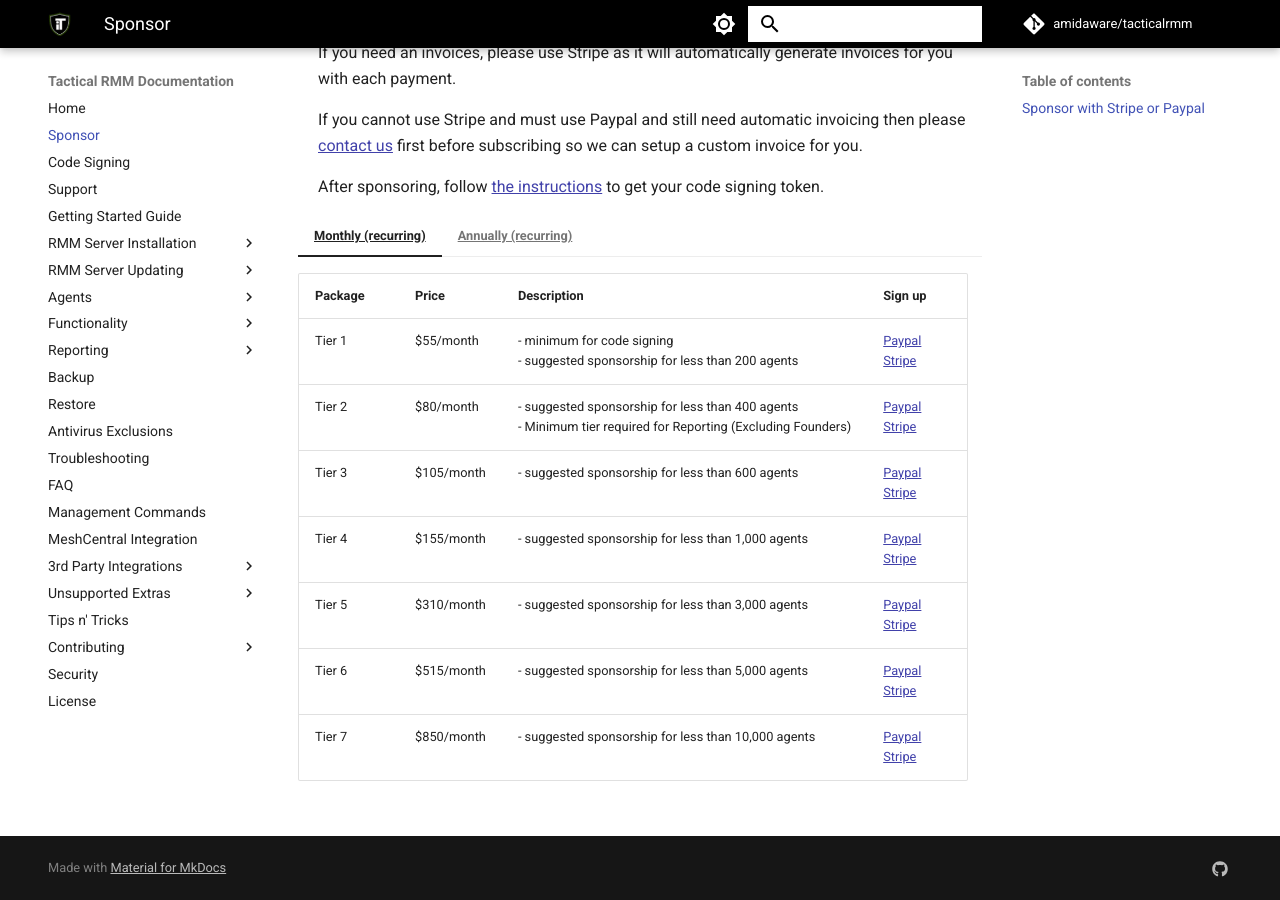
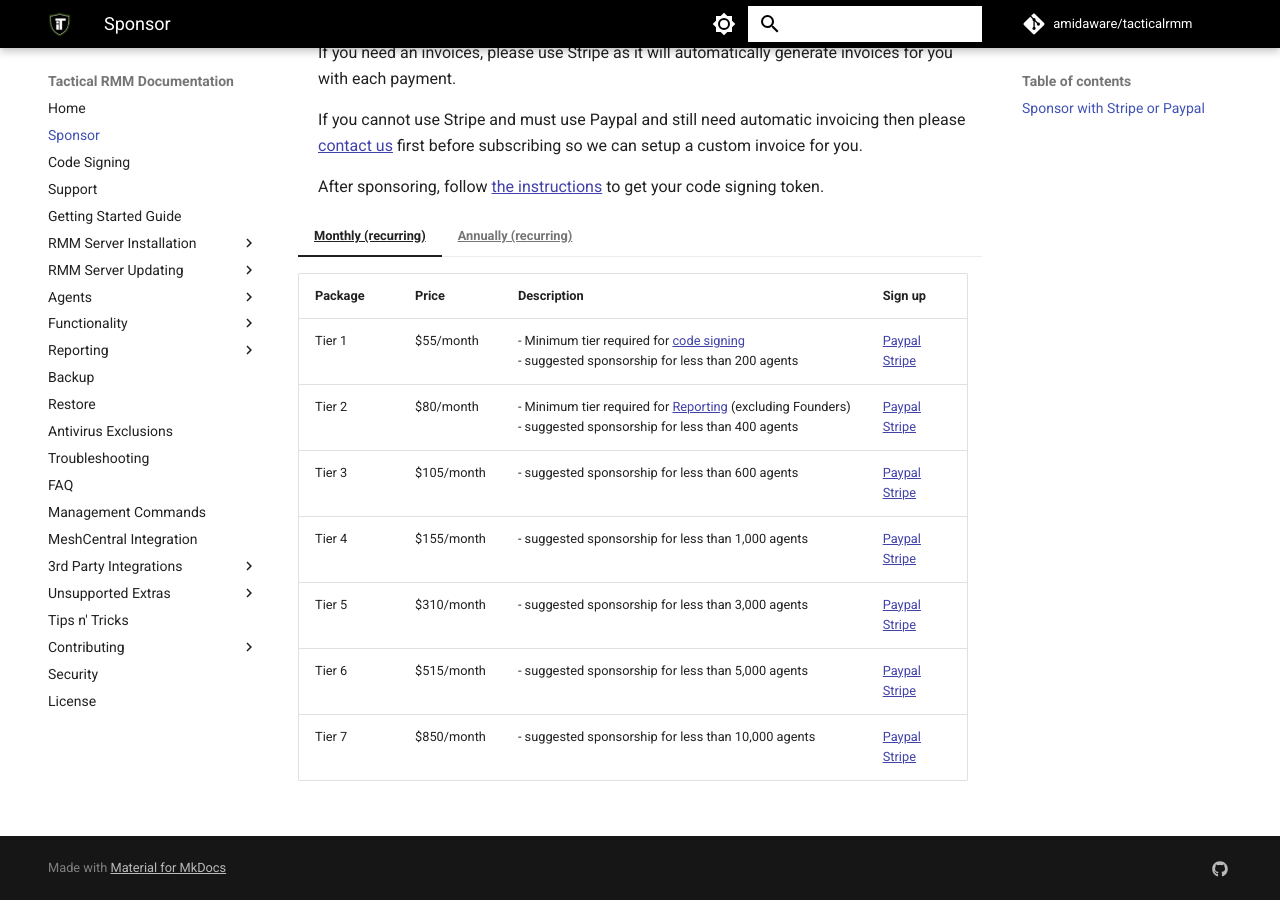
Before and after one commit to amidaware/trmm-docs, an MkDocs documentation site: the page built from docs/sponsor.md, in a window 1280 px wide and 900 px high, scrolled down 705 px. Built offline with MkDocs 1.6.1 and Material for MkDocs 9.7.7, drawn with Linux system fonts in a browser that asks for light colours; comment, search, counter and statistics services are not loaded.

Commit message:
add links

```diff
--- a/docs/sponsor.md
+++ b/docs/sponsor.md
@@ -22,8 +22,8 @@
 
     | Package | Price | Description | Sign up |
     | --- | --- | --- | --- |
-    | Tier 1 | $55/month | - minimum for code signing<br>- suggested sponsorship for less than 200 agents | [Paypal](https://www.paypal.com/webapps/billing/plans/subscribe?plan_id=P-8GF46962LC4592048MPWTBJY) <br />[Stripe](https://buy.stripe.com/cN228t4lD6Qc1Ak7ss) |
-    | Tier 2 | $80/month | - suggested sponsorship for less than 400 agents<br>- Minimum tier required for Reporting (Excluding Founders) | [Paypal](https://www.paypal.com/webapps/billing/plans/subscribe?plan_id=P-8N5333625F157823NMPWTDQI) <br />[Stripe](https://buy.stripe.com/4gwdRb6tL1vSceYeUW) |
+    | Tier 1 | $55/month | - Minimum tier required for [code signing](code_signing.md)<br>- suggested sponsorship for less than 200 agents | [Paypal](https://www.paypal.com/webapps/billing/plans/subscribe?plan_id=P-8GF46962LC4592048MPWTBJY) <br />[Stripe](https://buy.stripe.com/cN228t4lD6Qc1Ak7ss) |
+    | Tier 2 | $80/month | - Minimum tier required for [Reporting](./ee/reporting/faq.md) (excluding Founders)<br>- suggested sponsorship for less than 400 agents | [Paypal](https://www.paypal.com/webapps/billing/plans/subscribe?plan_id=P-8N5333625F157823NMPWTDQI) <br />[Stripe](https://buy.stripe.com/4gwdRb6tL1vSceYeUW) |
     | Tier 3 | $105/month | - suggested sponsorship for less than 600 agents | [Paypal](https://www.paypal.com/webapps/billing/plans/subscribe?plan_id=P-63E24030E6802431TMPWURDY) <br />[Stripe](https://buy.stripe.com/aEU28t19r0rOfraeUX) |
     | Tier 4 | $155/month | - suggested sponsorship for less than 1,000 agents | [Paypal](https://www.paypal.com/webapps/billing/plans/subscribe?plan_id=P-3D6045112C172261AMPWURVI) <br />[Stripe](https://buy.stripe.com/fZe8wR8BT0rOgvedQU) |
     | Tier 5 | $310/month | - suggested sponsorship for less than 3,000 agents | [Paypal](https://www.paypal.com/webapps/billing/plans/subscribe?plan_id=P-20P602963T9792143MPWU43I) <br />[Stripe](https://buy.stripe.com/fZecN719r6Qc1Ak3ch) |
@@ -34,8 +34,8 @@
 
     | Package | Price | Description | Sign up |
     | --- | --- | --- | --- |
-    | Tier 1 | $600/year | - minimum for code signing<br>- suggested sponsorship for less than 200 agents | [Stripe](https://buy.stripe.com/3cs7sNdWd1vSen6fYZ) |
-    | Tier 2 | $900/year | - suggested sponsorship for less than 400 agents<br>- Minimum tier required for Reporting (Excluding Founders) | [Stripe](https://buy.stripe.com/3cs4gB7xPeiE3Is4gt) |
+    | Tier 1 | $600/year | - Minimum tier required for [code signing](code_signing.md)<br>- suggested sponsorship for less than 200 agents | [Stripe](https://buy.stripe.com/3cs7sNdWd1vSen6fYZ) |
+    | Tier 2 | $900/year | - Minimum tier required for [Reporting](./ee/reporting/faq.md) (excluding Founders)<br>- suggested sponsorship for less than 400 agents | [Stripe](https://buy.stripe.com/3cs4gB7xPeiE3Is4gt) |
     | Tier 3 | $1,200/year | - suggested sponsorship for less than 600 agents | [Stripe](https://buy.stripe.com/dR6dRbf0h4I4gvebIQ) |
     | Tier 4 | $1,800/year | - suggested sponsorship for less than 1,000 agents | [Stripe](https://buy.stripe.com/7sIfZjcS91vS0wg00e) |
     | Tier 5 | $3,600/year | - suggested sponsorship for less than 3,000 agents | [Stripe](https://buy.stripe.com/3csfZj5pHdeA3IsbIX) |
```
